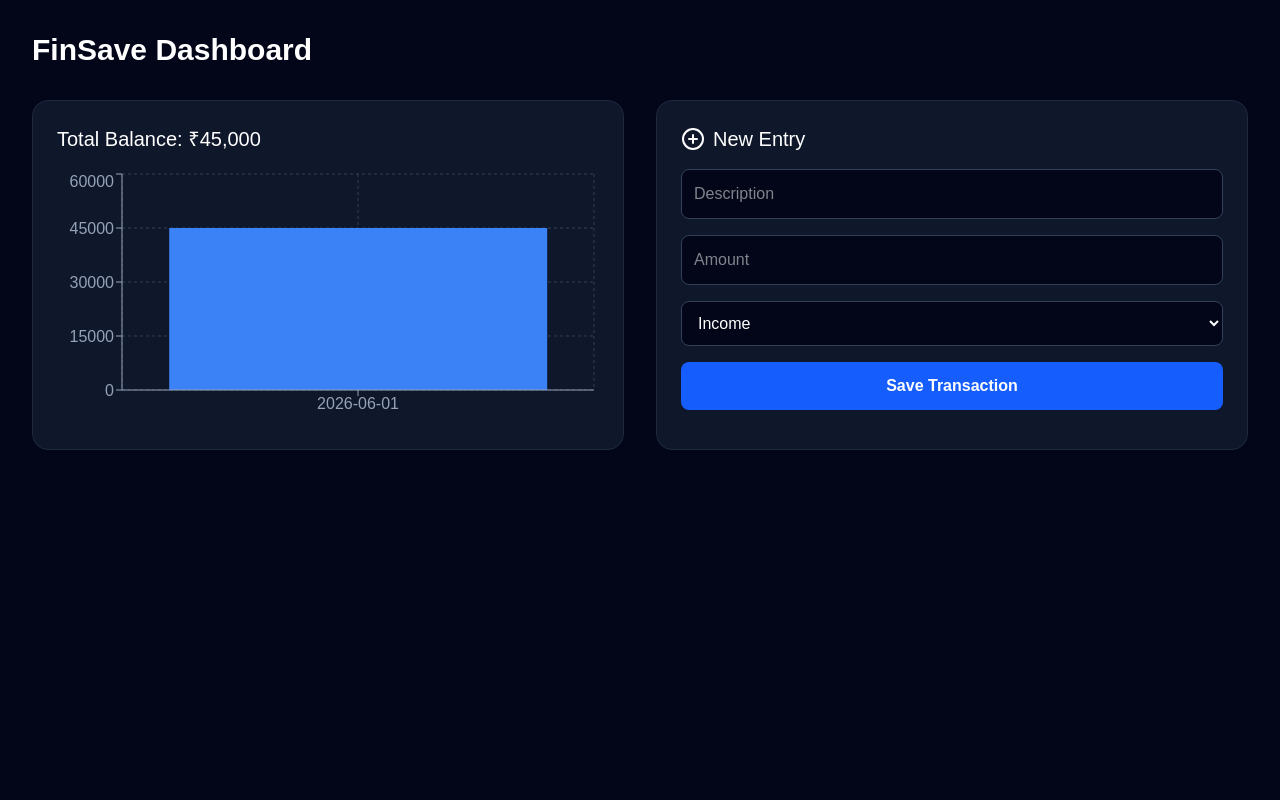
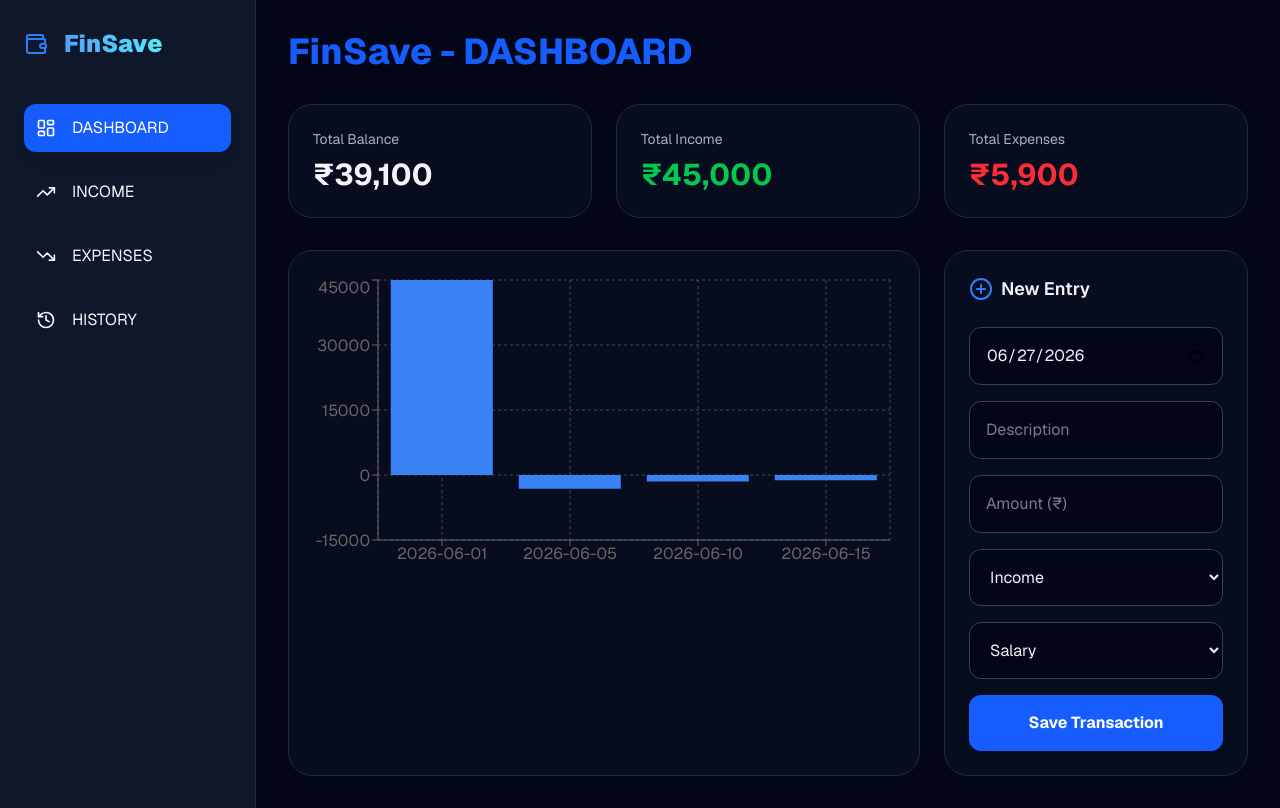
Before and after one commit to jaswanthr-dev/finsave-tracker, a Next.js app: page / in a window 1280 px wide. Built offline with nearby package versions, Linux system fonts and the light colour scheme.

Commit message:
fix: finalize persistent storage logic

```diff
--- a/app/page.tsx
+++ b/app/page.tsx
@@ -1,79 +1,140 @@
 'use client';
-import React, { useState, useEffect } from 'react';
+import { useState, useMemo, useEffect } from 'react';
 import { BarChart, Bar, XAxis, YAxis, CartesianGrid, Tooltip, ResponsiveContainer } from 'recharts';
-import { PlusCircle } from 'lucide-react';
+import { LayoutDashboard, Wallet, TrendingUp, TrendingDown, History, PlusCircle, Menu, Sun, Moon, Inbox } from 'lucide-react';
+
+const INITIAL_DATA = [
+  { id: 1, date: '2026-06-01', desc: 'Monthly Salary', amount: 45000, type: 'Income', category: 'Salary' },
+  { id: 2, date: '2026-06-05', desc: 'Grocery Shopping', amount: -3200, type: 'Expense', category: 'Food' },
+  { id: 3, date: '2026-06-10', desc: 'Electricity Bill', amount: -1500, type: 'Expense', category: 'Housing' },
+  { id: 4, date: '2026-06-15', desc: 'Fuel', amount: -1200, type: 'Expense', category: 'Transport' },
+];
+
+const INCOME_CATEGORIES = ['Salary', 'Freelance', 'Trading', 'Investments', 'Business', 'Rental Income', 'Other'];
+const EXPENSE_CATEGORIES = ['Food', 'Housing', 'Transport', 'Shopping', 'Entertainment', 'Health', 'Education', 'Utilities', 'General'];
 
 export default function FinSaveDashboard() {
-  // 1. Initialize state
-  const [transactions, setTransactions] = useState<{id: number, desc: string, amount: number, type: string, date: string}[]>([]);
-  const [formData, setFormData] = useState({ desc: '', amount: '', type: 'Income' });
   const [isMounted, setIsMounted] = useState(false);
+  const [isSidebarOpen, setIsSidebarOpen] = useState(true);
+  const [activePage, setActivePage] = useState('DASHBOARD');
+  const [theme, setTheme] = useState<'light' | 'dark'>('dark');
 
-  // 2. Load data only after the component mounts on the client
+  // LAZY INITIALIZATION: Reads from localStorage immediately
+  const [transactions, setTransactions] = useState(() => {
+    if (typeof window !== 'undefined') {
+      const saved = localStorage.getItem('finsave-data');
+      return saved ? JSON.parse(saved) : INITIAL_DATA;
+    }
+    return INITIAL_DATA;
+  });
+
+  const [formData, setFormData] = useState({ date: '', desc: '', amount: '', type: 'Income', category: 'Salary' });
+
+  // Handle initial state and date
   useEffect(() => {
     setIsMounted(true);
-    const saved = localStorage.getItem('finsave-data');
-    if (saved) {
-      setTransactions(JSON.parse(saved));
-    } else {
-      setTransactions([{ id: 1, desc: 'Initial Salary', amount: 45000, type: 'Income', date: '2026-06-01' }]);
-    }
+    setFormData(prev => ({ ...prev, date: new Date().toISOString().split('T')[0] }));
   }, []);
 
-  // 3. Save to localStorage
+  // Sync to localStorage
   useEffect(() => {
     if (isMounted) {
       localStorage.setItem('finsave-data', JSON.stringify(transactions));
+      console.log("Data saved to localStorage:", transactions); // Debugging: open F12 console to see this
     }
   }, [transactions, isMounted]);
 
   const addTransaction = () => {
-    if (!formData.desc || !formData.amount) return;
-    const newTx = {
+    if (!formData.date || !formData.desc || !formData.amount) return;
+    setTransactions(prev => [...prev, {
       id: Date.now(),
       ...formData,
-      amount: formData.type === 'Expense' ? -Math.abs(Number(formData.amount)) : Math.abs(Number(formData.amount)),
-      date: new Date().toISOString().split('T')[0]
-    };
-    setTransactions(prev => [...prev, newTx]);
-    setFormData({ desc: '', amount: '', type: 'Income' });
+      amount: formData.type === 'Expense' ? -Math.abs(Number(formData.amount)) : Math.abs(Number(formData.amount))
+    }]);
+    setFormData(prev => ({ ...prev, desc: '', amount: '' }));
   };
 
-  const total = transactions.reduce((acc, t) => acc + t.amount, 0);
+  const currentCategories = formData.type === 'Income' ? INCOME_CATEGORIES : EXPENSE_CATEGORIES;
+
+  const stats = useMemo(() => {
+    const total = transactions.reduce((acc, t) => acc + t.amount, 0);
+    const income = transactions.filter(t => t.amount > 0).reduce((acc, t) => acc + t.amount, 0);
+    const expense = transactions.filter(t => t.amount < 0).reduce((acc, t) => acc + Math.abs(t.amount), 0);
+    return { total, income, expense };
+  }, [transactions]);
+
+  const filteredTransactions = useMemo(() => {
+    if (activePage === 'DASHBOARD' || activePage === 'HISTORY') return transactions;
+    if (activePage === 'INCOME') return transactions.filter(t => t.type === 'Income');
+    if (activePage === 'EXPENSES') return transactions.filter(t => t.type === 'Expense');
+    return transactions;
+  }, [transactions, activePage]);
 
   if (!isMounted) return null;
 
+  const themeClass = theme === 'dark' ? 'bg-slate-950 text-slate-100' : 'bg-slate-50 text-slate-900';
+  const sidebarClass = theme === 'dark' ? 'bg-slate-900 border-slate-800' : 'bg-white border-slate-200';
+  const cardClass = theme === 'dark' ? 'bg-slate-900/40 border-slate-800' : 'bg-white border-slate-200 shadow-sm';
+  const inputClass = theme === 'dark' ? 'bg-slate-950 border-slate-700' : 'bg-white border-slate-300';
+
   return (
-    <div className="min-h-screen bg-slate-950 text-white p-8">
-      <h1 className="text-3xl font-bold mb-8">FinSave Dashboard</h1>
-      <div className="grid grid-cols-1 md:grid-cols-2 gap-8">
-        <div className="bg-slate-900 p-6 rounded-2xl border border-slate-800">
-          <h2 className="text-xl mb-4">Total Balance: ₹{total.toLocaleString()}</h2>
-          <div className="h-64">
-            <ResponsiveContainer width="100%" height="100%">
-              <BarChart data={transactions}>
-                <CartesianGrid strokeDasharray="3 3" stroke="#334155" />
-                <XAxis dataKey="date" stroke="#94a3b8" />
-                <YAxis stroke="#94a3b8" />
-                <Tooltip />
-                <Bar dataKey="amount" fill="#3b82f6" />
-              </BarChart>
+    <div className={`flex min-h-screen font-sans ${themeClass}`}>
+      <aside className={`border-r p-6 flex flex-col transition-all duration-300 ${isSidebarOpen ? 'w-64' : 'w-20'} ${sidebarClass}`}>
+        <div className={`flex items-center gap-4 mb-10 h-10 ${!isSidebarOpen && 'justify-center'}`}>
+          <Wallet size={24} className="text-blue-500 shrink-0" />
+          <h1 className={`text-2xl font-black text-transparent bg-clip-text bg-gradient-to-r from-blue-400 to-cyan-300 ${isSidebarOpen ? 'block' : 'hidden'}`}>FinSave</h1>
+        </div>
+        <nav className="space-y-4 flex-1">
+          {[ {name: 'DASHBOARD', icon: LayoutDashboard}, {name: 'INCOME', icon: TrendingUp}, {name: 'EXPENSES', icon: TrendingDown}, {name: 'HISTORY', icon: History} ].map(item => (
+            <button key={item.name} onClick={() => setActivePage(item.name)}
+              className={`w-full flex items-center p-3 rounded-xl transition ${isSidebarOpen ? 'justify-start gap-4' : 'justify-center'} ${activePage === item.name ? 'bg-blue-600 text-white shadow-lg' : 'hover:bg-slate-400/10'}`}>
+              <item.icon size={20} className="shrink-0"/>
+              <span className={isSidebarOpen ? 'block' : 'hidden'}>{item.name}</span>
+            </button>
+          ))}
+        </nav>
+      </aside>
+      <main className="flex-1 p-8">
+        <header className="mb-8"><h2 className="text-4xl font-extrabold text-blue-600">FinSave - {activePage}</h2></header>
+        {activePage === 'DASHBOARD' && (
+          <div className="grid grid-cols-1 md:grid-cols-3 gap-6 mb-8">
+            <div className={`p-6 rounded-3xl border ${cardClass}`}>
+              <p className="text-sm mb-2 opacity-70">Total Balance</p>
+              <h3 className="text-3xl font-bold">₹{stats.total.toLocaleString()}</h3>
+            </div>
+            <div className={`p-6 rounded-3xl border ${cardClass}`}>
+              <p className="text-sm mb-2 opacity-70">Total Income</p>
+              <h3 className="text-3xl font-bold text-green-500">₹{stats.income.toLocaleString()}</h3>
+            </div>
+            <div className={`p-6 rounded-3xl border ${cardClass}`}>
+              <p className="text-sm mb-2 opacity-70">Total Expenses</p>
+              <h3 className="text-3xl font-bold text-red-500">₹{stats.expense.toLocaleString()}</h3>
+            </div>
+          </div>
+        )}
+        <div className="grid grid-cols-1 lg:grid-cols-3 gap-6">
+          <div className={`lg:col-span-2 p-6 rounded-3xl border ${cardClass}`}>
+            <ResponsiveContainer width="100%" height={300}>
+              <BarChart data={transactions}><CartesianGrid strokeDasharray="3 3" opacity={0.3} /><XAxis dataKey="date" /><YAxis /><Tooltip formatter={(value: any) => [`₹${value}`, 'Amount']} /><Bar dataKey="amount" fill="#3b82f6" /></BarChart>
             </ResponsiveContainer>
           </div>
-        </div>
-        <div className="bg-slate-900 p-6 rounded-2xl border border-slate-800">
-          <h2 className="text-xl mb-4 flex items-center gap-2"><PlusCircle /> New Entry</h2>
-          <div className="space-y-4">
-            <input type="text" placeholder="Description" className="w-full p-3 bg-slate-950 border border-slate-700 rounded-lg text-white" onChange={(e) => setFormData({...formData, desc: e.target.value})} value={formData.desc} />
-            <input type="number" placeholder="Amount" className="w-full p-3 bg-slate-950 border border-slate-700 rounded-lg text-white" onChange={(e) => setFormData({...formData, amount: e.target.value})} value={formData.amount} />
-            <select className="w-full p-3 bg-slate-950 border border-slate-700 rounded-lg text-white" onChange={(e) => setFormData({...formData, type: e.target.value})} value={formData.type}>
-              <option value="Income">Income</option>
-              <option value="Expense">Expense</option>
-            </select>
-            <button onClick={addTransaction} className="w-full bg-blue-600 p-3 rounded-lg font-bold">Save Transaction</button>
+          <div className={`p-6 rounded-3xl border ${cardClass}`}>
+            <h3 className="text-lg font-semibold mb-6 flex items-center gap-2"><PlusCircle className="text-blue-500" /> New Entry</h3>
+            <div className="space-y-4">
+              <input type="date" className={`w-full p-4 border rounded-xl ${inputClass}`} onChange={(e) => setFormData({...formData, date: e.target.value})} value={formData.date} />
+              <input type="text" placeholder="Description" className={`w-full p-4 border rounded-xl ${inputClass}`} onChange={(e) => setFormData({...formData, desc: e.target.value})} value={formData.desc} />
+              <input type="number" placeholder="Amount (₹)" className={`w-full p-4 border rounded-xl ${inputClass}`} onChange={(e) => setFormData({...formData, amount: e.target.value})} value={formData.amount} />
+              <select className={`w-full p-4 border rounded-xl ${inputClass}`} onChange={(e) => setFormData({...formData, type: e.target.value})} value={formData.type}>
+                <option value="Income">Income</option> <option value="Expense">Expense</option>
+              </select>
+              <select className={`w-full p-4 border rounded-xl ${inputClass}`} onChange={(e) => setFormData({...formData, category: e.target.value})} value={formData.category}>
+                {currentCategories.map(cat => <option key={cat} value={cat}>{cat}</option>)}
+              </select>
+              <button onClick={addTransaction} className="w-full bg-blue-600 text-white py-4 rounded-xl font-bold hover:bg-blue-500">Save Transaction</button>
+            </div>
           </div>
         </div>
-      </div>
+      </main>
     </div>
   );
 }
```
